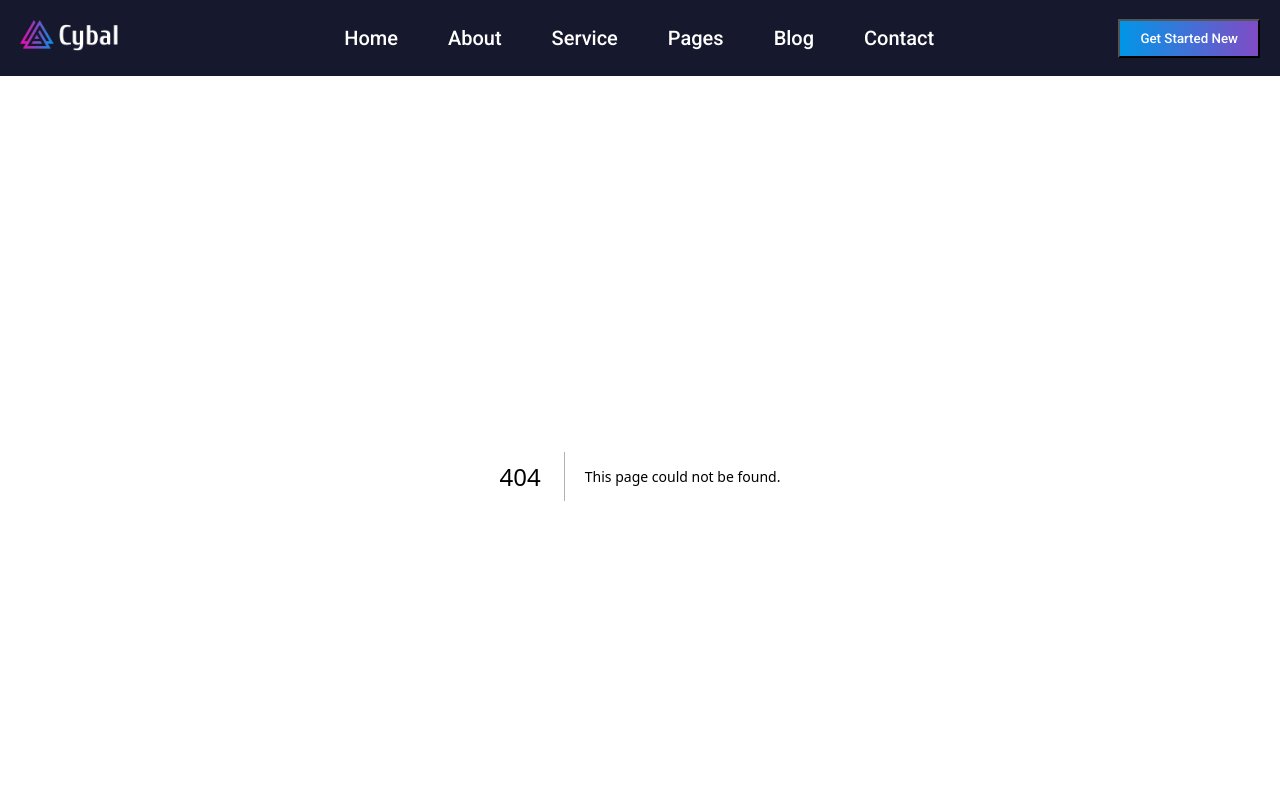
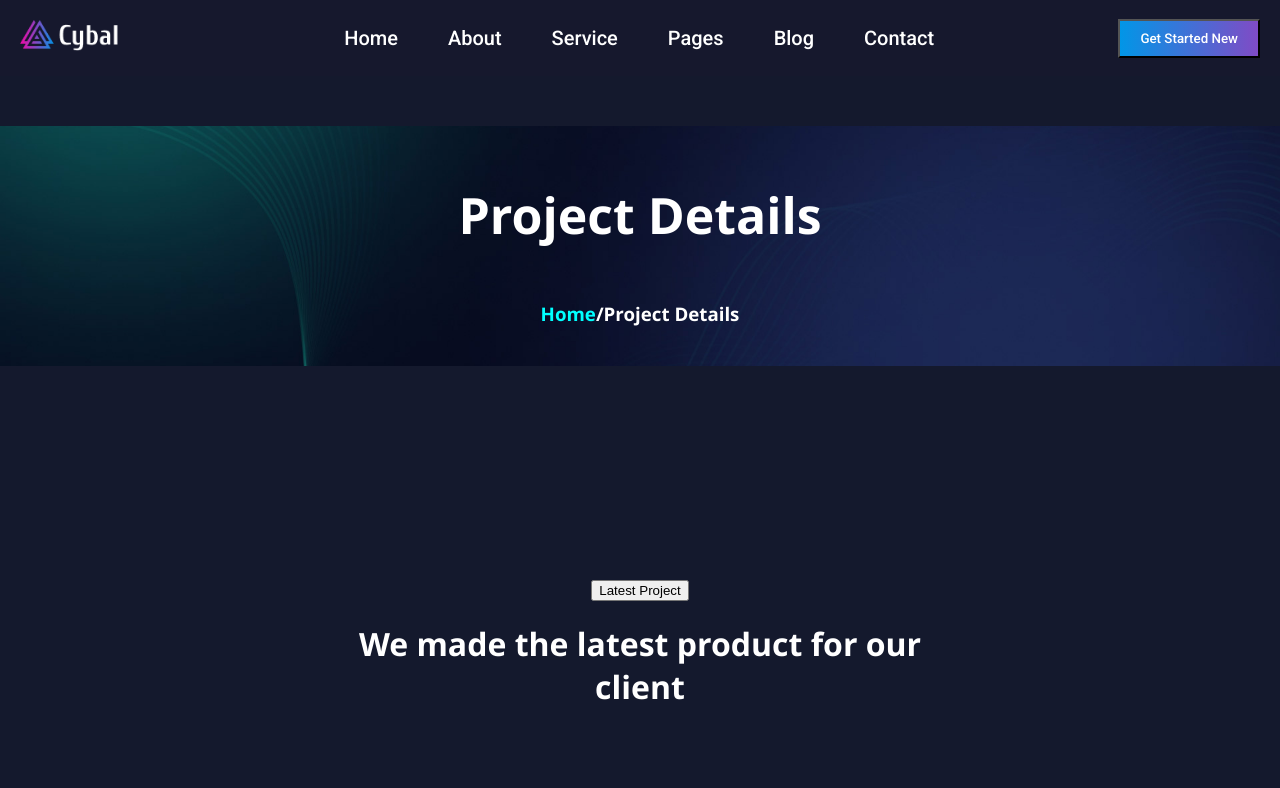
Before and after one commit to itxAnjumshah/cyclan-project-umer, a Next.js app in the folder cyan-next/: page /pages01 in a window 1280 px wide. Before the commit this address had no page. Shown: the top 788 px of the page. Built offline with nearby package versions, Linux system fonts and the light colour scheme.

Commit message:
another  change

```diff
--- /dev/null
+++ b/cyan-next/src/app/Blogpage/page.jsx
@@ -0,0 +1,18 @@
+import React from 'react'
+import Blog from '../Components/Blog/page'
+import Link from 'next/link'
+
+export default function page() {
+  return (
+    <>
+        <div className="topabout">
+<h1>Blog page</h1>
+<h3> <Link href="/"> <span>Home</span></Link>/Blog page</h3>
+
+    </div>
+
+<Blog/>
+
+        </>
+  )
+}
--- a/cyan-next/src/app/Components/Navbar/Page.jsx
+++ b/cyan-next/src/app/Components/Navbar/Page.jsx
@@ -49,16 +49,16 @@ const Navbar = () => {
         <li className="dropdown">
           Pages
           <div className="dropdown-content">
-            <a href="#">Link 1</a>
+            <Link href="pages01">Projects</Link>
             <a href="#">Link 2</a>
-            <a href="#">Link 3</a>
+            <Link href="pages02">Pricing</Link>
           </div>
         </li>
 
         <li className="dropdown">
           Blog
           <div className="dropdown-content">
-            <a href="#">Link 1</a>
+            <Link href="Blogpage">Blog </Link>
             <a href="#">Link 2</a>
             <a href="#">Link 3</a>
           </div>
--- a/cyan-next/src/app/globals.css
+++ b/cyan-next/src/app/globals.css
@@ -6,3 +6,26 @@ body {
     font-family: 'Segoe UI', Tahoma, Geneva, Verdana, sans-serif;
     color: #fff;
 }
+
+.topabout{
+    background-image: url('../../public/star-bg.jpg');
+    background-position: center;
+    background-size: cover;
+    background-repeat: no-repeat;
+    text-align: center;
+    height: 30vh;
+    display: flex;
+    flex-direction: column;
+    margin-top: 50px;
+    justify-content: center;
+}
+.topabout span{
+color: aqua;
+cursor: pointer;
+}
+a{
+    text-decoration: none;
+}
+.topabout h1{
+    font-size: 50px;
+}
--- /dev/null
+++ b/cyan-next/src/app/pages01/page.jsx
@@ -0,0 +1,20 @@
+import React from 'react'
+import "../About1/About1.css";
+import Latestproject from '../Components/Latestproject/page';
+import Link from 'next/link';
+
+
+export default function Project() {
+  return (
+    <>
+     <div className="topabout">
+<h1>Project Details</h1>
+<h3> <Link href="/"> <span>Home</span></Link>/Project Details</h3>
+    </div>
+<Latestproject/>
+
+
+
+    </>
+  )
+}
--- /dev/null
+++ b/cyan-next/src/app/pages02/page.jsx
@@ -0,0 +1,22 @@
+import React from 'react'
+import Pricing from '../Components/Pricing/page'
+import Link from 'next/link'
+
+export default function Pricingplan() {
+  return (
+    <>
+<div className="topabout">
+<h1>Our pricing</h1>
+<h3> <Link href="/"> <span>Home</span></Link>/Our  pricing</h3>
+
+    </div>
+
+
+<Pricing/>
+<br/>
+<br/>
+<br/>
+
+</>
+  )
+}
```
